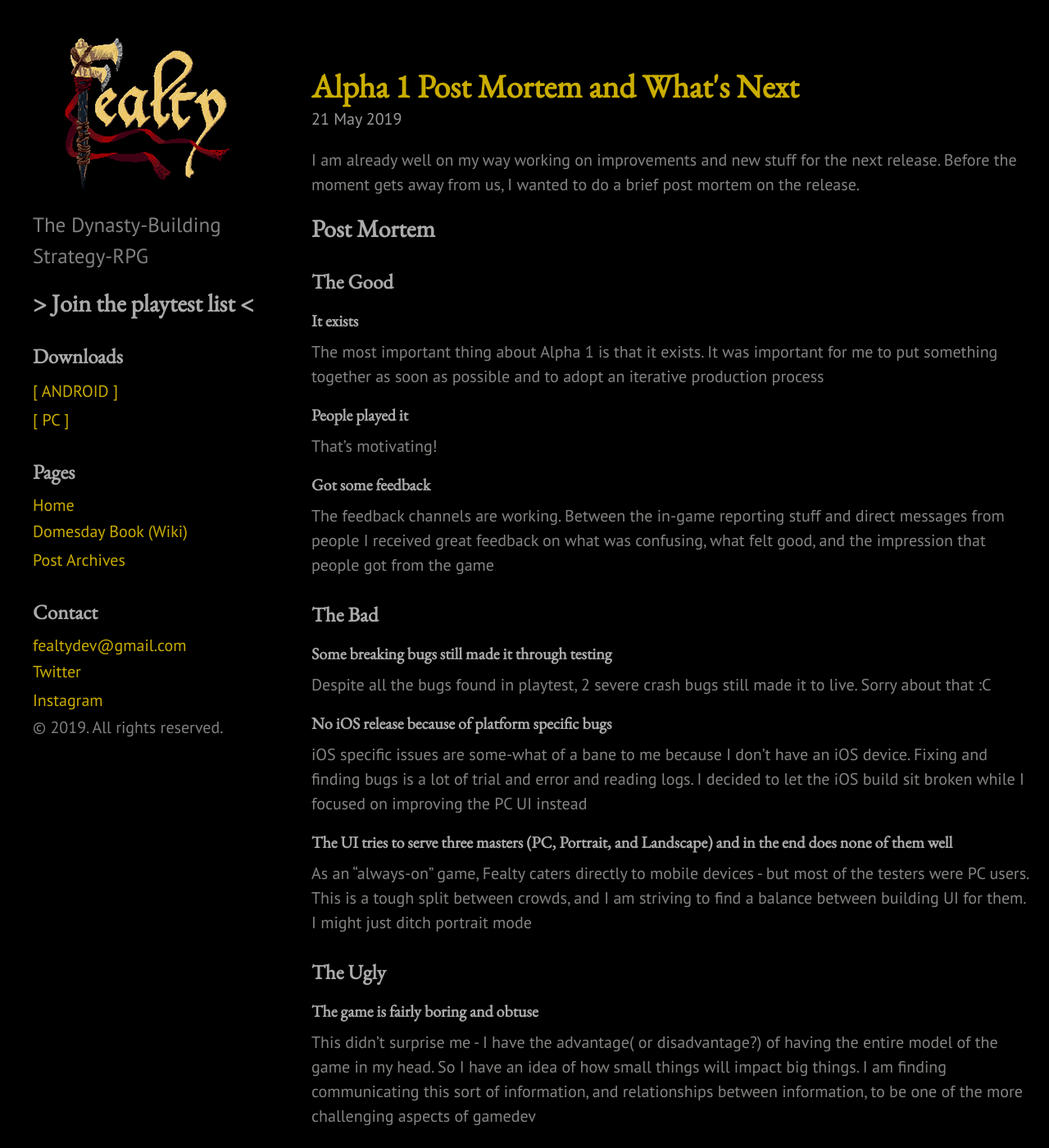
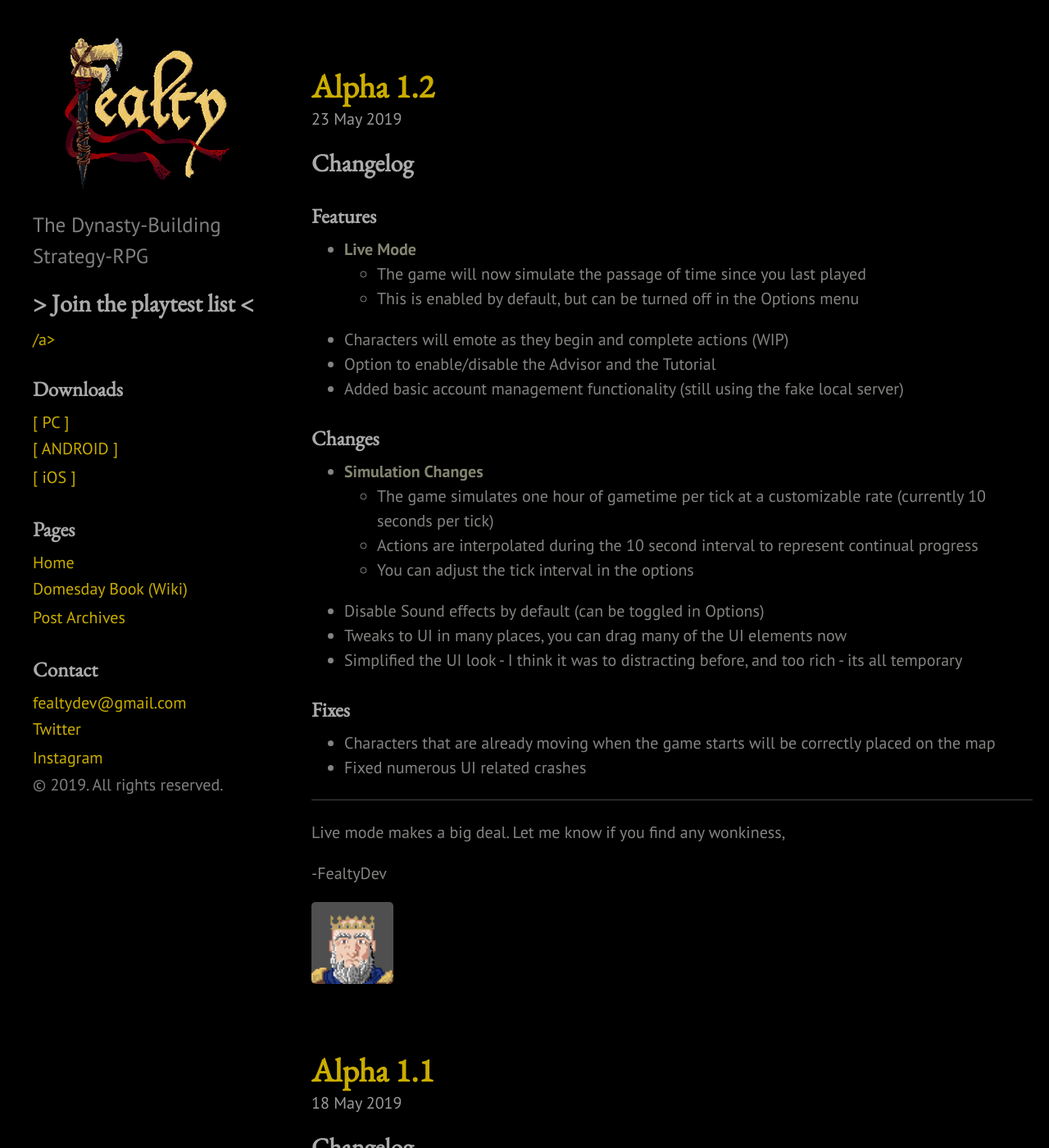
Before and after one commit to sdporres/fealtyweb, a Jekyll site: the page built from index.html, in a window 1280 px wide and 1400 px high. Shown: the whole window at 82% size. Built offline with Jekyll 4.4.1, drawn with Linux system fonts in a browser that asks for light colours; the list of posts is cut into pages by our own code; some of the changed text lies outside the part shown.

Commit message:
1.2 post and updated links

```diff
--- a/_includes/sidebar.html
+++ b/_includes/sidebar.html
@@ -10,14 +10,16 @@
     </div>
     <div id="pledgelink">
       <a href="http://eepurl.com/go8jWf">
-        <h2>> Join the playtest list < </h2> </a> </div> <div>
+        <h2>> Join the playtest list <</h2> /a> </div> <div>
             <h3>Downloads</h3>
+
             <span class="sidebar-nav-item"><a
-                href="https://developer.cloud.unity3d.com/share/share.html?shareId=-kphyPWNsV">[
-                ANDROID ]</a></span>
+                href="https://developer.cloud.unity3d.com/share/share.html?shareId=WJxUJGodo4">[ PC ]</a></span>
+            <span class="sidebar-nav-item"><a href="install.appcenter.ms/users/fealtydev-gmail.com/apps/fealty/distribution_groups/public%20link
+                ">[ ANDROID ]</a></span>
             <span class="sidebar-nav-item"><a
-                href="https://developer.cloud.unity3d.com/share/share.html?shareId=ZkQesS-Ns4">[
-                PC ]</a></span>
+                href="install.appcenter.ms/users/fealtydev-gmail.com/apps/fealty-1/distribution_groups/public%20link">[
+                iOS ]</a></span>
     </div>
 
     <h3>Pages</h3>
--- a/_posts/2019-05-21-Alpha-1-post-mortem-and-whats-next.md
+++ /dev/null
@@ -1,73 +0,0 @@
----
-layout: post
-title: Alpha 1 Post Mortem and What's Next
-tags: postmortem
----
-
-I am already well on my way working on improvements and new stuff for the next release. Before the moment gets away from us, I wanted to do a brief post mortem on the release.
-
-## Post Mortem
-
-### The Good
-
-#### It exists
-
-The most important thing about Alpha 1 is that it exists. It was important for me to put something together as soon as possible and to adopt an iterative production process
-
-#### People played it
-
-That's motivating!
-
-#### Got some feedback
-
-The feedback channels are working. Between the in-game reporting stuff and direct messages from people I received great feedback on what was confusing, what felt good, and the impression that people got from the game
-
-### The Bad
-
-#### Some breaking bugs still made it through testing
-
-Despite all the bugs found in playtest, 2 severe crash bugs still made it to live. Sorry about that :C
-
-#### No iOS release because of platform specific bugs
-
-iOS specific issues are some-what of a bane to me because I don't have an iOS device. Fixing and finding bugs is a lot of trial and error and reading logs. I decided to let the iOS build sit broken while I focused on improving the PC UI instead
-
-#### The UI tries to serve three masters (PC, Portrait, and Landscape) and in the end does none of them well
-
-As an "always-on" game, Fealty caters directly to mobile devices - but most of the testers were PC users. This is a tough split between crowds, and I am striving to find a balance between building UI for them. I might just ditch portrait mode
-
-### The Ugly
-
-#### The game is fairly boring and obtuse
-
-This didn't surprise me - I have the advantage( or disadvantage?) of having the entire model of the game in my head. So I have an idea of how small things will impact big things. I am finding communicating this sort of information, and relationships between information, to be one of the more challenging aspects of gamedev
-
-## What's Next
-
-The focus for the next release is three fold
-
-1) Add dynasty & character creation/modification
-2) Make the minute-to-minute Kingdom Game more engaging
-3) Improve the tutorial/advisor experience
-
-### Dynasty & Character Creation
-
-Alpha 1 was mostly about the core of the kingdom game - specifically the core character actions around
-
----
-
-Thank you for checking it out, stay tuned to find out whats next for the game over the next few weeks.
-
-Let me know what you think!
-
--FealtyDev
-
-![FealtyDevPortrait](/public/images/fealtydevportrait.jpeg){: .portrait }
-
-[alpha1-zoomedout]: /public/images/posts/16MAY19/alpha1-zoomedout.jpg
-[alpha1-settlement]: /public/images/posts/16MAY19/alpha1-settlement.jpg
-[alpha1-building]: /public/images/posts/16MAY19/alpha1-building.jpg
-[alpha1-character]: /public/images/posts/16MAY19/alpha1-character.jpg
-[alpha1-transfer]: /public/images/posts/16MAY19/alpha1-transfer.jpg
-[alpha1-moving]: /public/images/posts/16MAY19/alpha1-moving.jpg
-[alpha1-rankings]: /public/images/posts/16MAY19/alpha1-rankings.jpg
--- /dev/null
+++ b/_posts/2019-05-23-Alpha-1.2.md
@@ -0,0 +1,46 @@
+---
+layout: post
+title: Alpha 1.2
+---
+
+## Changelog
+
+### Features
+
+* **Live Mode**
+  * The game will now simulate the passage of time since you last played
+  * This is enabled by default, but can be turned off in the Options menu
+* Characters will emote as they begin and complete actions (WIP)
+* Option to enable/disable the Advisor and the Tutorial
+* Added basic account management functionality (still using the fake local server)
+
+### Changes
+
+* **Simulation Changes**
+  * The game simulates one hour of gametime per tick at a customizable rate (currently 10 seconds per tick)
+  * Actions are interpolated during the 10 second interval to represent continual progress
+  * You can adjust the tick interval in the options
+* Disable Sound effects by default (can be toggled in Options)
+* Tweaks to UI in many places, you can drag many of the UI elements now
+* Simplified the UI look - I think it was to distracting before, and too rich - its all temporary
+
+### Fixes
+
+* Characters that are already moving when the game starts will be correctly placed on the map
+* Fixed numerous UI related crashes
+
+---
+
+Live mode makes a big deal. Let me know if you find any wonkiness,
+
+-FealtyDev
+
+![FealtyDevPortrait](/public/images/fealtydevportrait.jpeg){: .portrait }
+
+[alpha1-zoomedout]: /public/images/posts/16MAY19/alpha1-zoomedout.jpg
+[alpha1-settlement]: /public/images/posts/16MAY19/alpha1-settlement.jpg
+[alpha1-building]: /public/images/posts/16MAY19/alpha1-building.jpg
+[alpha1-character]: /public/images/posts/16MAY19/alpha1-character.jpg
+[alpha1-transfer]: /public/images/posts/16MAY19/alpha1-transfer.jpg
+[alpha1-moving]: /public/images/posts/16MAY19/alpha1-moving.jpg
+[alpha1-rankings]: /public/images/posts/16MAY19/alpha1-rankings.jpg
```
Also changed, not shown: _posts/2019-05-18-Alpha-1.1-and-site-updates - Copy.md (renamed from _posts/2019-05-18-Alpha-1.1-and-site-updates.md).
